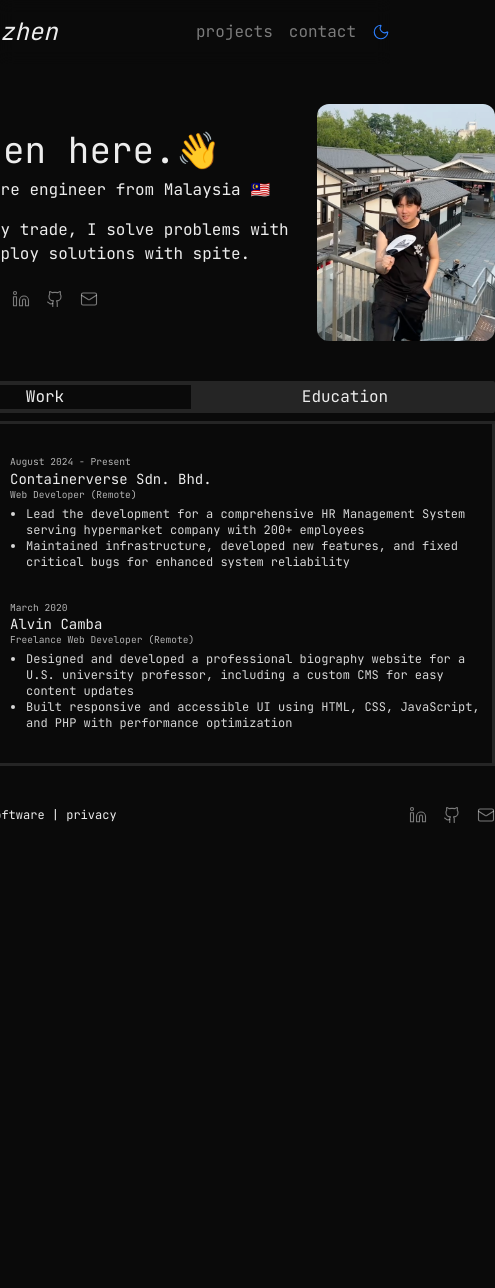
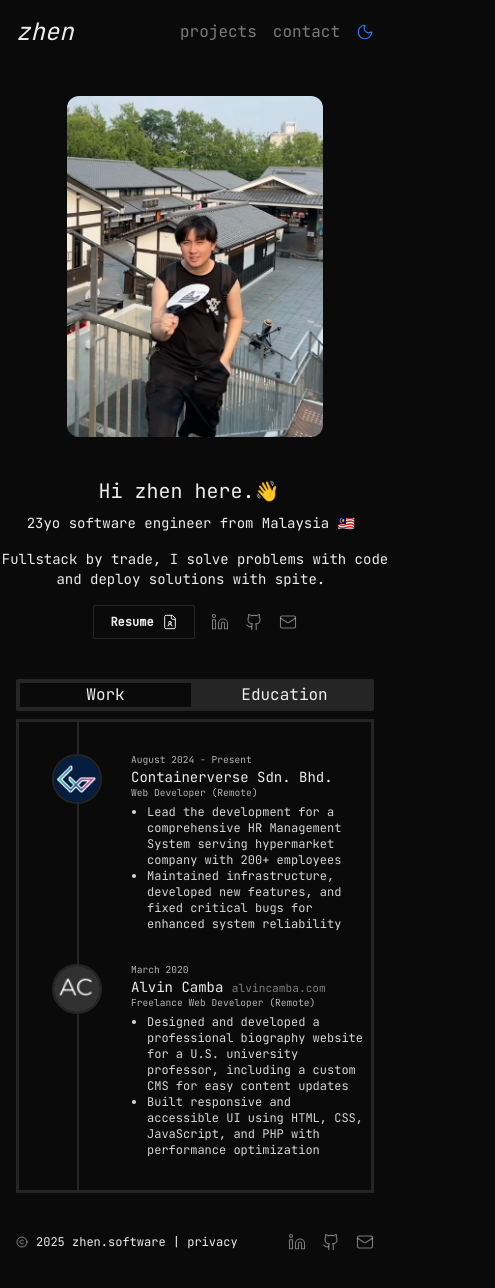
Before and after one commit to yamazhen/zhen-portfolio, a Next.js app: page / in a window 390 px wide. Shown: the top 1288 px of the page, 495 px wide, since content can reach past the window. Before the commit the page ends 864 px from the top, so only its background shows below. Built offline with nearby package versions, Linux system fonts and the light colour scheme.

Commit message:
mobile view

```diff
--- a/src/app/(main)/layout.tsx
+++ b/src/app/(main)/layout.tsx
@@ -38,9 +38,9 @@ export default function RootLayout({
             <Nav />
             <span className="block h-16" />
             <div className="w-full flex justify-center">
-              <div className="w-[600px]">
+              <div className="w-full md:w-[600px]">
                 {children}
-                <footer className="flex items-center justify-between my-10 text-xs">
+                <footer className="flex items-center justify-between my-10 text-xs max-sm:px-4">
                   <div id="footerLeft" className="flex items-center gap-2">
                     <Copyright strokeWidth={1} size={12} />
                     2025 zhen.software | privacy
--- a/src/app/(main)/page.tsx
+++ b/src/app/(main)/page.tsx
@@ -10,27 +10,36 @@ import Image from "next/image";
 export default function Home() {
   return (
     <>
-      <section id="greeting" className="mt-10 flex justify-center items-center">
-        <div id="greetingText" className="flex flex-col w-[800px] h-full">
+      <section
+        id="greeting"
+        className="md:mt-10 mt-8 flex flex-col md:flex-row justify-center items-center"
+      >
+        <div
+          id="greetingText"
+          className="flex flex-col md:w-[800px] h-full max-sm:order-2 max-sm:mt-10 max-sm:text-center"
+        >
           <TypewriterText
             text="Hi zhen here.👋"
             loop={false}
-            className="text-4xl"
+            className="text-xl md:text-4xl"
             speed={50}
           />
           <TypewriterText
             text="23yo software engineer from Malaysia 🇲🇾"
-            className="mt-2"
+            className="mt-2 max-sm:text-sm"
             loop={false}
             speed={20}
           />
           <TypewriterText
             text="Fullstack by trade, I solve problems with code and deploy solutions with spite."
-            className="mt-4"
+            className="mt-4 max-sm:text-sm"
             loop={false}
             speed={10}
           />
-          <div id="greetingSocials" className="mt-4 flex gap-4 items-center">
+          <div
+            id="greetingSocials"
+            className="mt-4 flex gap-4 items-center max-sm:justify-center"
+          >
             <button
               className="flex px-4 py-2 rounded-xs cursor-pointer border-1 border-zhen-highlight hover:bg-zhen-highlight text-xs font-bold justify-center items-center gap-2"
               onClick={downloadResume}
@@ -69,7 +78,7 @@ export default function Home() {
             </a>
           </div>
         </div>
-        <div id="greetingImage" className="ml-4">
+        <div id="greetingImage" className="md:ml-4 w-64">
           <Image
             src="/img/me.JPG"
             alt="Picture Of Me"
@@ -79,7 +88,7 @@ export default function Home() {
           />
         </div>
       </section>
-      <section className="my-10">
+      <section className="my-10 max-sm:px-4">
         <WorkEducation />
       </section>
     </>
--- a/src/components/Nav.tsx
+++ b/src/components/Nav.tsx
@@ -7,8 +7,8 @@ import Link from "next/link";
 function Nav() {
   const { setCurrentPage, theme, setTheme } = useAppContext();
   return (
-    <nav className="h-16 flex items-center justify-center fixed w-full bg-background/50 backdrop-blur z-50">
-      <div className="flex justify-between w-[600px]">
+    <nav className="h-16 flex items-center justify-center fixed w-full bg-background/50 backdrop-blur z-50 max-sm:px-4">
+      <div className="flex justify-between md:w-[600px] w-full">
         <Link
           className="font-jetbrains text-2xl italic"
           href={"/"}
--- a/src/components/WorkEducation.tsx
+++ b/src/components/WorkEducation.tsx
@@ -71,7 +71,17 @@ export default function WorkEducation() {
               />
               <div className="flex flex-col text-xs">
                 <small className="text-foreground/75">March 2020</small>
-                <h3 className="text-sm">Alvin Camba</h3>
+                <h3 className="text-sm">
+                  Alvin Camba{" "}
+                  <a
+                    href="https://alvincamba.com"
+                    target="_blank"
+                    rel="noopener noreferrer"
+                    className="text-foreground/50 hover:text-foreground"
+                  >
+                    <small>alvincamba.com</small>
+                  </a>
+                </h3>
                 <small className="text-foreground/75 mb-1">
                   Freelance Web Developer (Remote)
                 </small>
```
